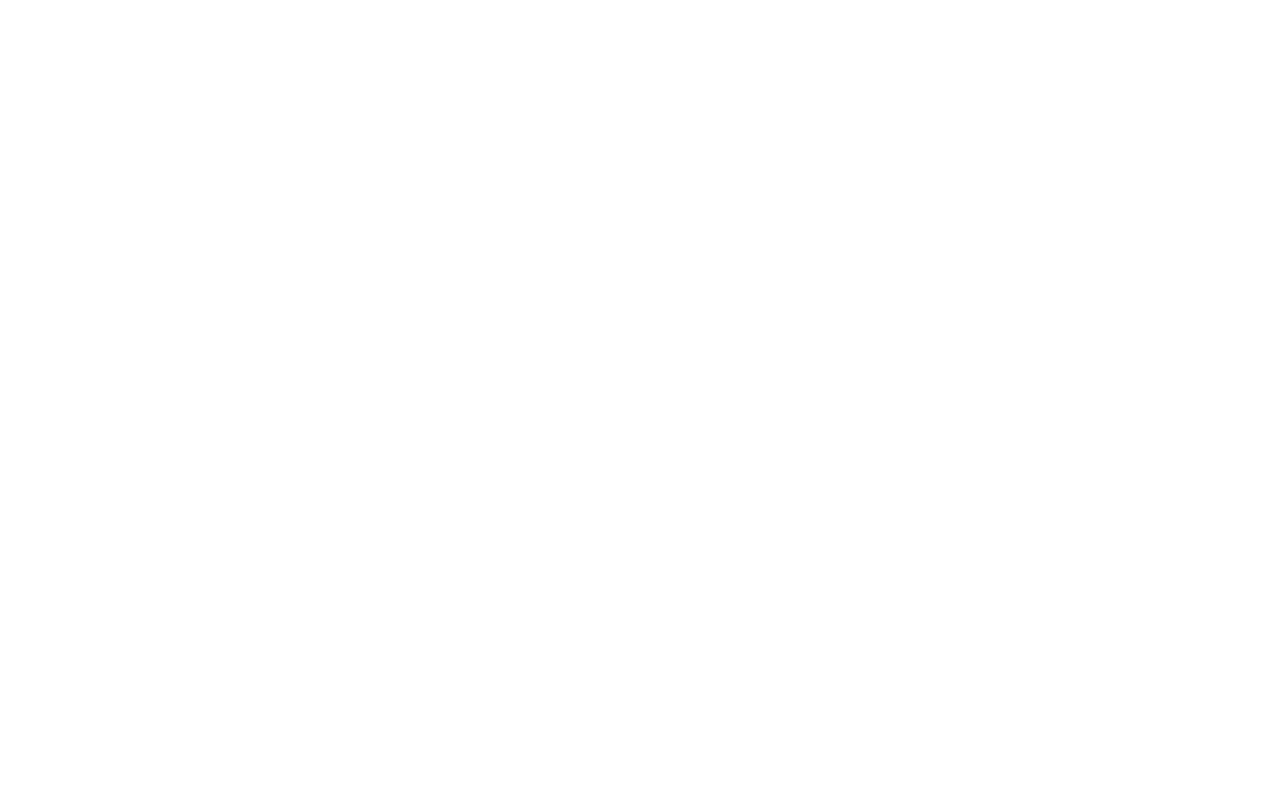
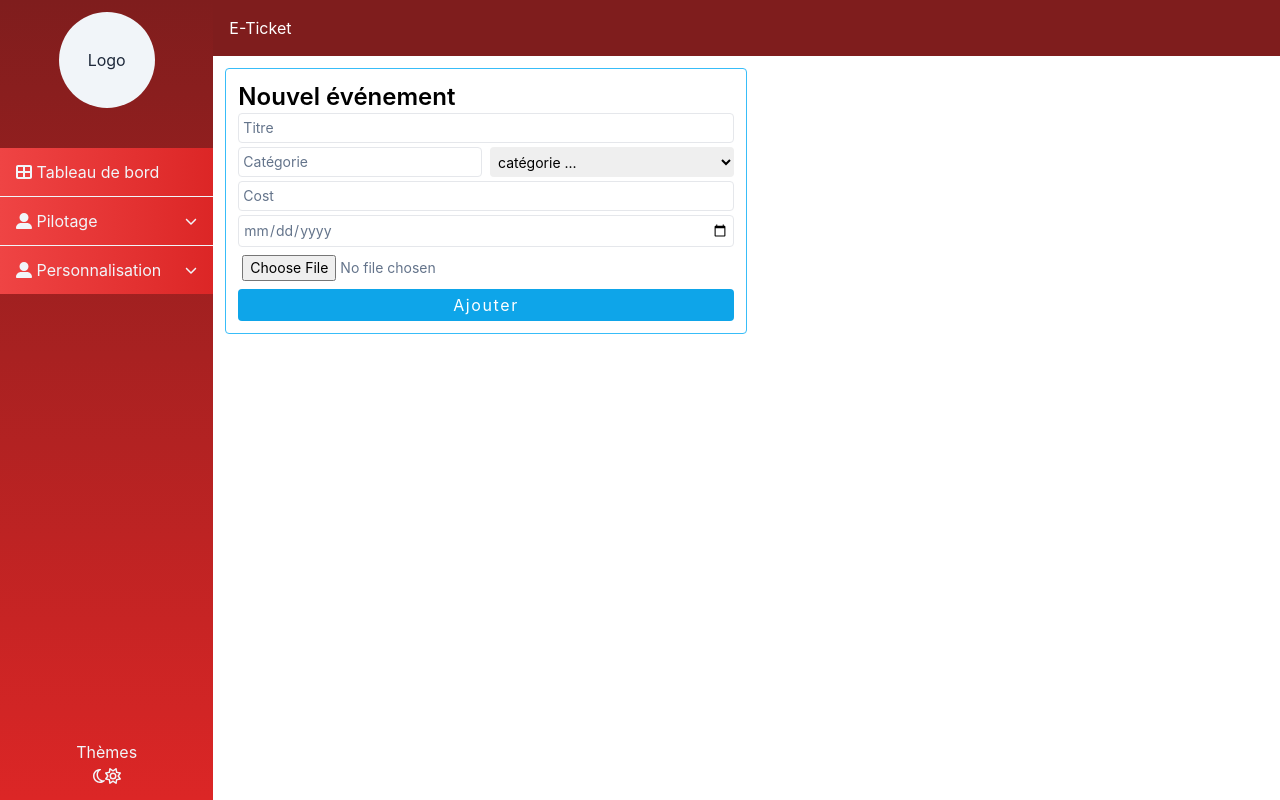
Before and after one commit to Codeo23/Ticket_reservation, a React (Create React App) app in the folder Front-end/: page /evenement in a window 1280 px wide. Before the commit this address had no page. Built offline with nearby package versions, Linux system fonts and the light colour scheme; no server answers.

Commit message:
Début redux

```diff
--- /dev/null
+++ b/Front-end/src/Admin/Components/Header.jsx
@@ -0,0 +1,11 @@
+import React from 'react';
+
+const Header = (props) => {
+    return (
+        <div className='bg-red-900 p-4 text-white'>
+            <h1>E-Ticket</h1>
+        </div>
+    );
+};
+
+export default Header;
--- a/Front-end/src/Admin/Components/Navigation.jsx
+++ b/Front-end/src/Admin/Components/Navigation.jsx
@@ -21,7 +21,7 @@ const Navigation = () => {
     });
   };
   return (
-    <div className="h-screen bg-gradient-to-br from-red-600 to-red-900 grow w-2/12 flex flex-col items-center py-3 relative text-slate-100">
+    <div className="h-screen bg-gradient-to-b from-red-900 to-red-600 grow w-2/12 flex flex-col items-center py-3 relative text-slate-100">
       <div className="bg-slate-100 text-slate-800 w-24 h-24 rounded-full flex justify-center items-center">
         <h2>Logo</h2>
       </div>
@@ -46,9 +46,9 @@ const Navigation = () => {
               className="absolute top-1/2 -translate-y-1/2 right-4 text-xs"
             />
           </button>
-          <div className={pilotage ? "grid auto-rows-auto" : "hidden"}>
-            <NavLink to="/admin" className="btn-2-navig">
-              <FontAwesomeIcon icon={faThLarge} /> <span>Administration</span>
+          <div className={pilotage ? "grid auto-rows-auto divide-y" : "hidden"}>
+            <NavLink to="/evenement" className="btn-2-navig">
+              <FontAwesomeIcon icon={faThLarge} /> <span>Evénements</span>
             </NavLink>
             <NavLink to="/admin" className="btn-2-navig">
               <FontAwesomeIcon icon={faThLarge} /> <span>Administration</span>
--- a/Front-end/src/Admin/Pages/Dashboard.js
+++ b/Front-end/src/Admin/Pages/Dashboard.js
@@ -1,11 +1,14 @@
 import React from "react";
+import Header from "../Components/Header";
 import Navigation from "../Components/Navigation";
+import "./../admin.css"
 
 const Dashboard = (props) => {
   return (
     <div className="flex flex-row max-h-screen">
       <Navigation />
       <div className="grow w-10/12">
+        <Header/>
         <h1>Dashboard</h1>
       </div>
     </div>
--- /dev/null
+++ b/Front-end/src/Admin/Pages/Evenement.js
@@ -0,0 +1,52 @@
+import React from "react";
+import { useSelector } from "react-redux";
+import eventReducer from "../../Store/event.reducer";
+import Header from "../Components/Header";
+import Navigation from "../Components/Navigation";
+import "./../admin.css";
+
+const Evenement = (props) => {
+  const events = useSelector((state) => state.eventReducer);
+
+  console.log(events['hydra:member']);
+  return (
+    <div className="flex flex-row max-h-screen">
+      <Navigation />
+      <div className="grow w-10/12">
+        <Header />
+        <div className="p-3">
+          <div className="border border-sky-400 rounded p-3 w-2/4">
+            <h1 className="text-2xl font-semibold">Nouvel événement</h1>
+            <form className="grid auto-cols-auto gap-y-1">
+              <input type="" placeholder="Titre" className="input-event" />
+              <div className="grid grid-cols-2 gap-2">
+                <input
+                  type="text"
+                  placeholder="Catégorie"
+                  className="input-event"
+                />
+                <select className="input-event">
+                  <option>catégorie ...</option>
+                  <option>Enfant</option>
+                  <option>Jeune</option>
+                  <option>Adulte</option>
+                </select>
+              </div>
+              <input type="text" placeholder="Cost" className="input-event" />
+              <input type="date" className="input-event" />
+              <input type="file" className="input-event" />
+              <button
+                type="submit"
+                className="bg-sky-500 py-1 text-white tracking-widest rounded"
+              >
+                Ajouter
+              </button>
+            </form>
+          </div>
+        </div>
+      </div>
+    </div>
+  );
+};
+
+export default Evenement;
--- /dev/null
+++ b/Front-end/src/Admin/admin.css
@@ -0,0 +1,26 @@
+@tailwind base;
+@tailwind components;
+@tailwind utilities;
+
+@layer components{
+    input{
+        @apply border;
+    }
+    /*Formulaire events*/
+    input[type="date"]{
+        @apply text-slate-500;
+    }
+    input[type="file"]{
+        @apply border-none text-slate-500;
+    }
+    .input-event{
+        @apply placeholder:text-slate-500 p-1 rounded text-sm;
+    }
+    /*Lien navigation*/
+    .btn-1-navig{
+        @apply bg-gradient-to-r from-red-500 to-red-600 py-3 pl-4;
+    }
+    .btn-2-navig{
+        @apply bg-gradient-to-r from-red-500 to-red-400 py-2 pl-6;
+    }
+}
--- a/Front-end/src/App.js
+++ b/Front-end/src/App.js
@@ -1,6 +1,7 @@
 import React from 'react';
 import { BrowserRouter,Routes,Route } from "react-router-dom"
 import Dashboard from './Admin/Pages/Dashboard';
+import Evenement from './Admin/Pages/Evenement';
 import Home from './pages/Home';
 
 const App = (props) => {
@@ -9,6 +10,7 @@ const App = (props) => {
             <Routes>
                 <Route path='/' element={<Home/>}/>
                 <Route path='/admin' element={<Dashboard/>}/>
+                <Route path='/evenement' element={<Evenement/>}/>
             </Routes>
         </BrowserRouter>
     );
--- /dev/null
+++ b/Front-end/src/Store/event.reducer.js
@@ -0,0 +1,12 @@
+import { GET_EVENTS } from "../actions/event.action";
+
+const initialState = {};
+
+export default function eventReducer(state = initialState, action) {
+  switch (action.type) {
+    case GET_EVENTS:
+      return action.payload;
+    default:
+      return state;
+  }
+}
--- /dev/null
+++ b/Front-end/src/Store/index.js
@@ -0,0 +1,6 @@
+import { combineReducers } from "redux";
+import eventReducer from "./event.reducer";
+
+export default combineReducers({
+    eventReducer,
+});
--- /dev/null
+++ b/Front-end/src/actions/event.action.js
@@ -0,0 +1,14 @@
+import axios from "axios";
+
+export const GET_EVENTS = "GET_EVENTS";
+
+export const getEvents = () => {
+  return (dispatch) => {
+    return axios
+      .get("http://localhost:8000/api/events?_sort=date_event&_order=desc")
+      .then((events) => {
+        dispatch({ type: GET_EVENTS, payload: events.data });
+      })
+      .catch((erreur) => console.log(erreur));
+  };
+};
--- a/Front-end/src/index.js
+++ b/Front-end/src/index.js
@@ -1,13 +1,26 @@
 import React from "react";
 import ReactDOM from "react-dom/client";
+import { Provider } from "react-redux";
+import { applyMiddleware, createStore } from "redux";
+import { composeWithDevTools} from "redux-devtools-extension";
+import thunk from "redux-thunk";
+import { getEvents } from "./actions/event.action";
 import App from "./App";
 import "./index.css";
 import reportWebVitals from "./reportWebVitals";
+import rootReducer from "./Store";
+
+const store = createStore(
+    rootReducer,
+    composeWithDevTools(applyMiddleware(thunk))
+)
+
+store.dispatch(getEvents())
 
 ReactDOM.createRoot(document.getElementById("root")).render(
-  <React.StrictMode>
+  <Provider store={store}>
     <App />
-  </React.StrictMode>
+  </Provider>
 );
 
 // If you want to start measuring performance in your app, pass a function
```
Also changed, not shown: Front-end/package.json (+9 -0 lines), 1 other file (tests, documents, lock files or other folders).
